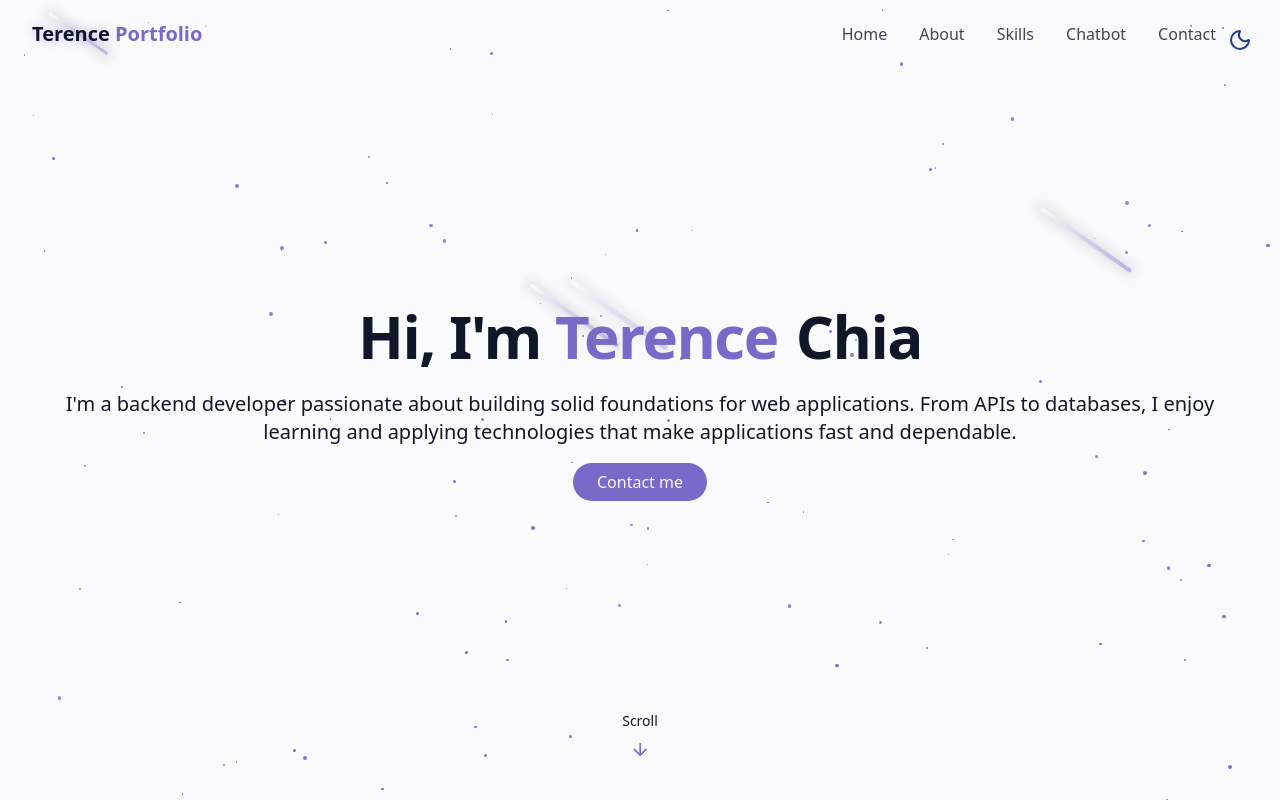
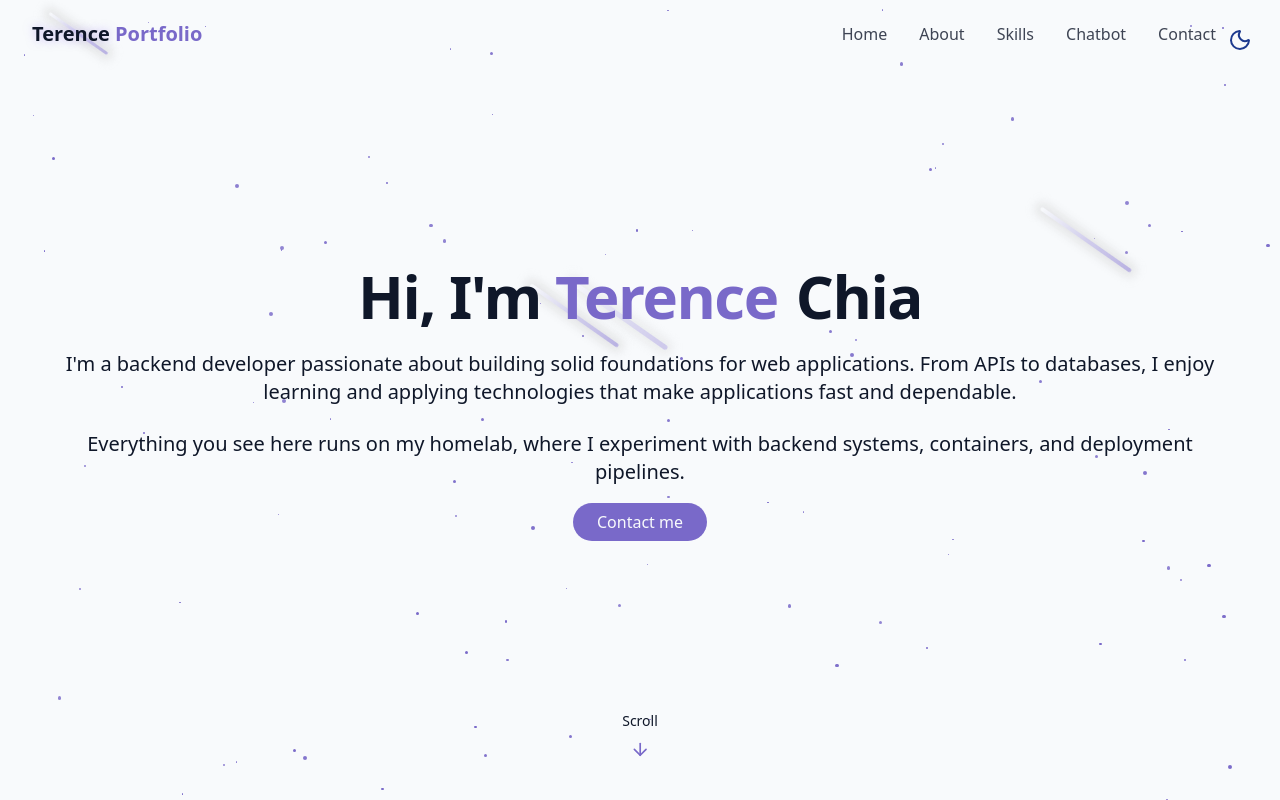
Before and after one commit to terencebc92/my-portfolio-2, a React (Vite) app: page / in a window 1280 px wide. Shown: the top 800 px of the page. Built offline with nearby package versions, Linux system fonts and the light colour scheme.

Commit message:
Add homelab text

```diff
--- a/src/components/HeroSection.jsx
+++ b/src/components/HeroSection.jsx
@@ -26,6 +26,10 @@
             for web applications. From APIs to databases, I enjoy learning and
             applying technologies that make applications fast and dependable.
           </p>
+          <p className="text-lg md:text-xl text-muted-foreground max-2-2xl mx-auto opacity-0 animate-fade-in-delay-3">
+            Everything you see here runs on my homelab, where I experiment with
+            backend systems, containers, and deployment pipelines.
+          </p>
 
           <div className="pt4 opacity-0 animate-fade-in-delay-4">
             <a href="#contact" className="cosmic-button">
```
